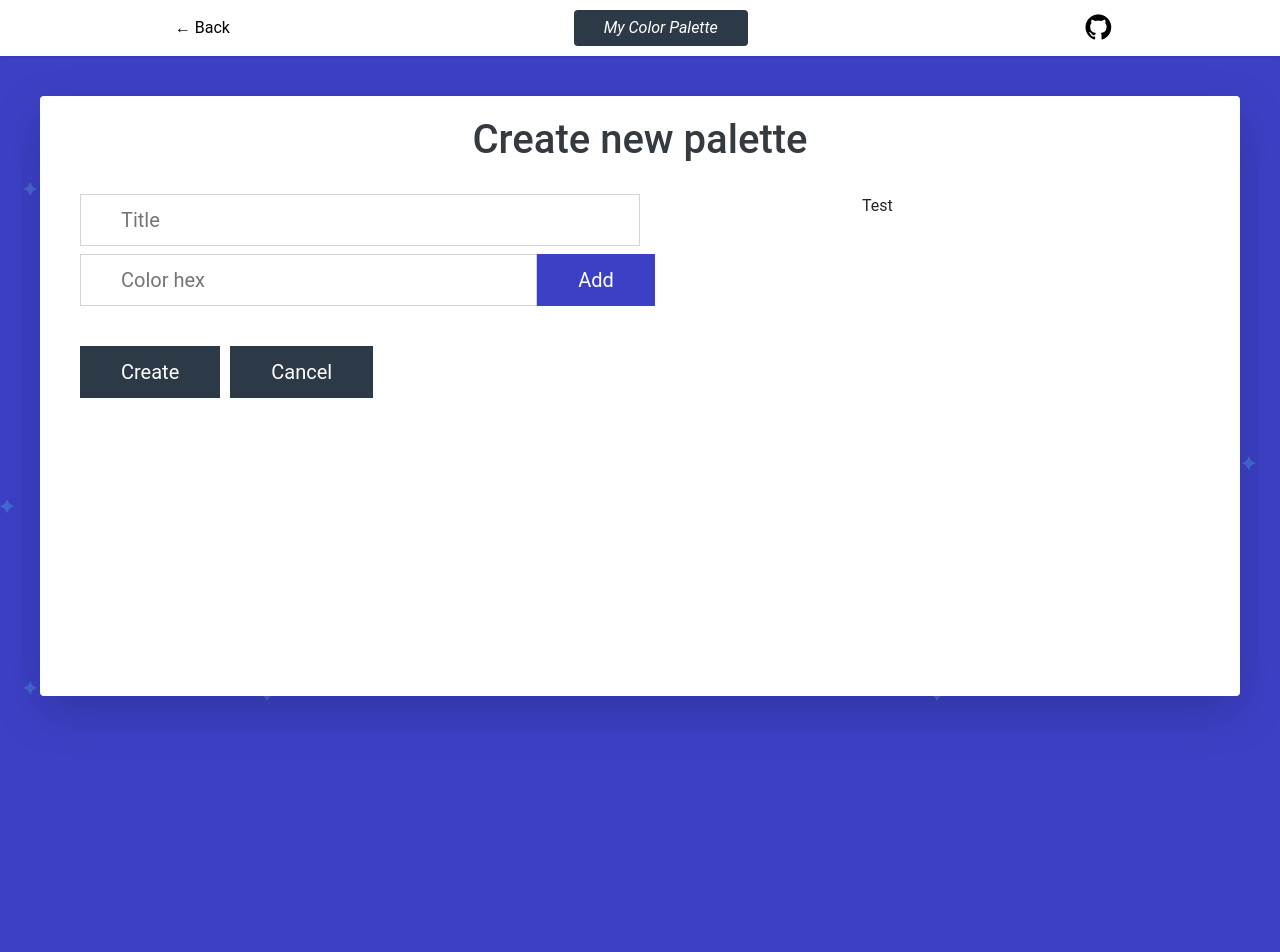
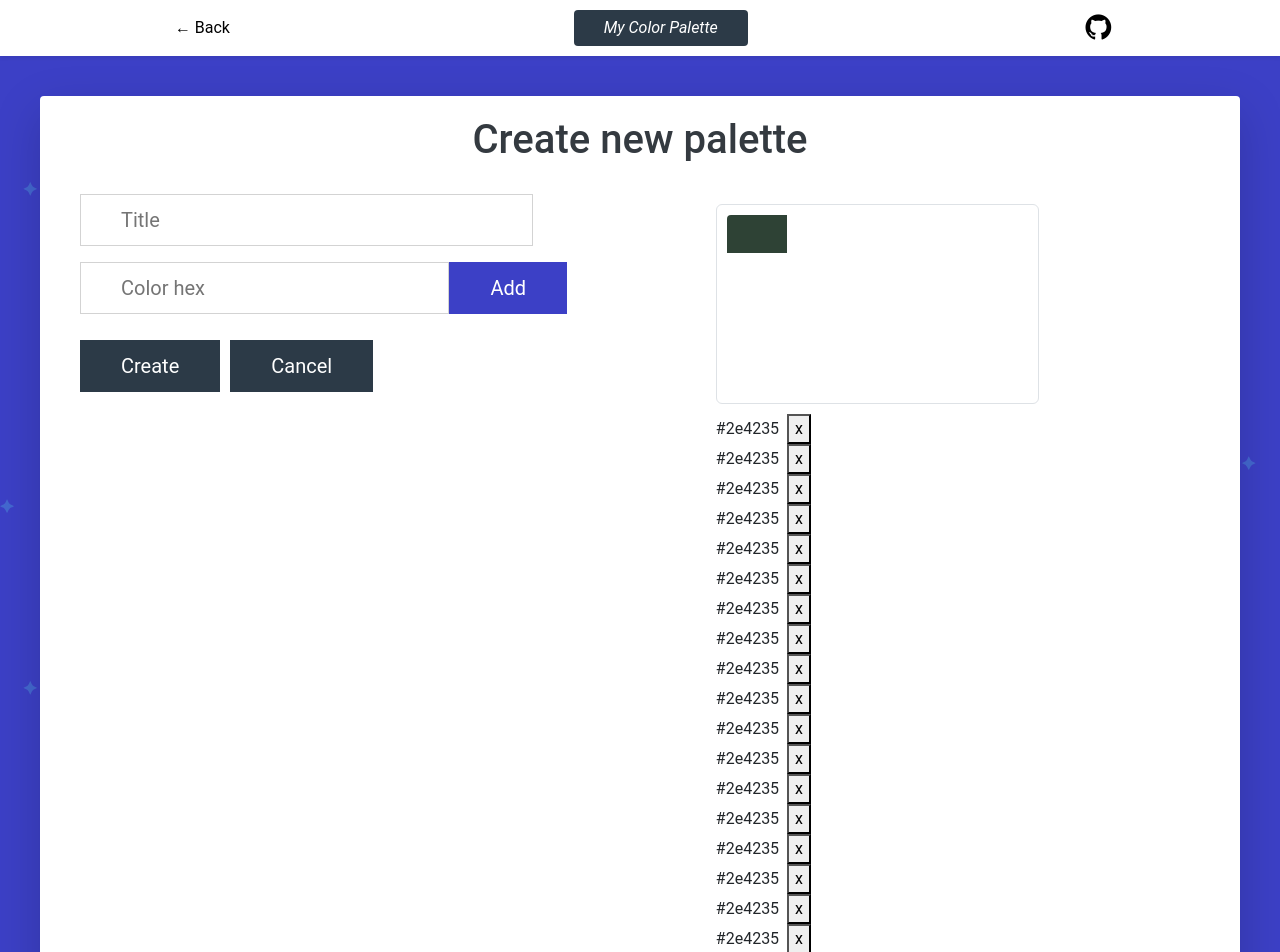
Before and after one commit to nvkex/my-color-palette, a React (Create React App) app: page /new-palette in a window 1280 px wide. Shown: the top 952 px of the page. Before the commit the page ends 800 px from the top, so only its background shows below. Built offline with nearby package versions, Linux system fonts and the light colour scheme.

Commit message:
add: new palette page components

```diff
--- a/src/components/User/NewPalette.js
+++ b/src/components/User/NewPalette.js
@@ -1,6 +1,9 @@
-import React from 'react';
+import React, { useState } from 'react';
 
 export default function NewPalette() {
+
+  const [colors, setColors] = useState(["#2e4235"]);
+
   return (
     <div className="new-palette-container shadow-lg">
       <h1 className=" text-center text-dark">Create new palette</h1>
@@ -9,21 +12,123 @@ export default function NewPalette() {
         <form>
           <input type="text" placeholder="Title" id="title" />
           <label></label>
+          <label></label>
           <span>
             <input type="text" placeholder="Color hex" id="colorHex" />
             <button>Add</button>
           </span>
 
+          <label></label>
+          <label></label>
+
+          <div className="action-btns">
+            <button id="createBtn">Create</button>
+            <button id="cancelBtn">Cancel</button>
+          </div>
+
         </form>
 
         <div className="color-preview-section">
-          Test
+
+          <div className="pallete-card border" >
+            <div className="pallete-sm">
+              {
+                colors.length === 0 ?
+                  (<p className="text-muted">Empty</p>)
+                  :
+                  colors.map((color, index) => (
+                    <div key={index} className="pallete-sm-item" style={{ backgroundColor: color }} ></div>
+                  ))
+              }
+            </div>
+          </div>
+
+          <div className="color-code-list">
+            <div className="color-code-container">
+              <span className="color-code">#2e4235</span> &nbsp;
+              <button id="delColor">x</button>
+            </div>
+
+            <div className="color-code-container">
+              <span className="color-code">#2e4235</span> &nbsp;
+              <button id="delColor">x</button>
+            </div>
+            <div className="color-code-container">
+              <span className="color-code">#2e4235</span> &nbsp;
+              <button id="delColor">x</button>
+            </div>
+            <div className="color-code-container">
+              <span className="color-code">#2e4235</span> &nbsp;
+              <button id="delColor">x</button>
+            </div>
+            <div className="color-code-container">
+              <span className="color-code">#2e4235</span> &nbsp;
+              <button id="delColor">x</button>
+            </div>
+            <div className="color-code-container">
+              <span className="color-code">#2e4235</span> &nbsp;
+              <button id="delColor">x</button>
+            </div>
+            <div className="color-code-container">
+              <span className="color-code">#2e4235</span> &nbsp;
+              <button id="delColor">x</button>
+            </div>
+            <div className="color-code-container">
+              <span className="color-code">#2e4235</span> &nbsp;
+              <button id="delColor">x</button>
+            </div>
+            <div className="color-code-container">
+              <span className="color-code">#2e4235</span> &nbsp;
+              <button id="delColor">x</button>
+            </div>
+            <div className="color-code-container">
+              <span className="color-code">#2e4235</span> &nbsp;
+              <button id="delColor">x</button>
+            </div>
+            <div className="color-code-container">
+              <span className="color-code">#2e4235</span> &nbsp;
+              <button id="delColor">x</button>
+            </div>
+            <div className="color-code-container">
+              <span className="color-code">#2e4235</span> &nbsp;
+              <button id="delColor">x</button>
+            </div>
+            <div className="color-code-container">
+              <span className="color-code">#2e4235</span> &nbsp;
+              <button id="delColor">x</button>
+            </div>
+            <div className="color-code-container">
+              <span className="color-code">#2e4235</span> &nbsp;
+              <button id="delColor">x</button>
+            </div>
+            <div className="color-code-container">
+              <span className="color-code">#2e4235</span> &nbsp;
+              <button id="delColor">x</button>
+            </div>
+            <div className="color-code-container">
+              <span className="color-code">#2e4235</span> &nbsp;
+              <button id="delColor">x</button>
+            </div>
+            <div className="color-code-container">
+              <span className="color-code">#2e4235</span> &nbsp;
+              <button id="delColor">x</button>
+            </div>
+            <div className="color-code-container">
+              <span className="color-code">#2e4235</span> &nbsp;
+              <button id="delColor">x</button>
+            </div>
+            <div className="color-code-container">
+              <span className="color-code">#2e4235</span> &nbsp;
+              <button id="delColor">x</button>
+            </div>
+            <div className="color-code-container">
+              <span className="color-code">#2e4235</span> &nbsp;
+              <button id="delColor">x</button>
+            </div>
+
+          </div>
+
         </div>
-      </div>
-
-      <div className="action-btns">
-        <button id="createBtn">Create</button>
-        <button id="cancelBtn">Cancel</button>
       </div>
 
 
```
